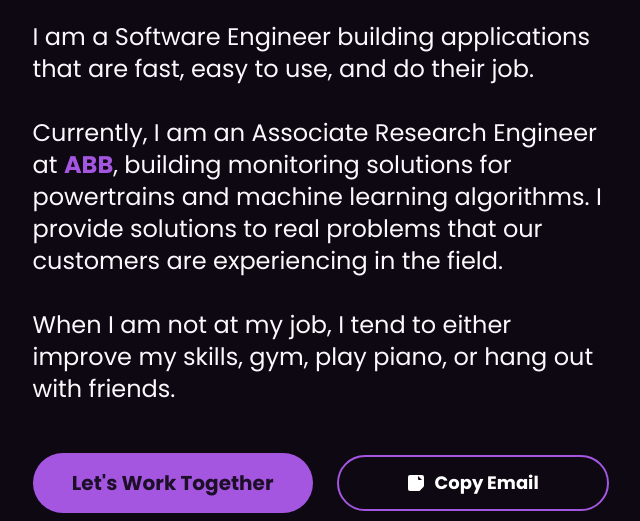
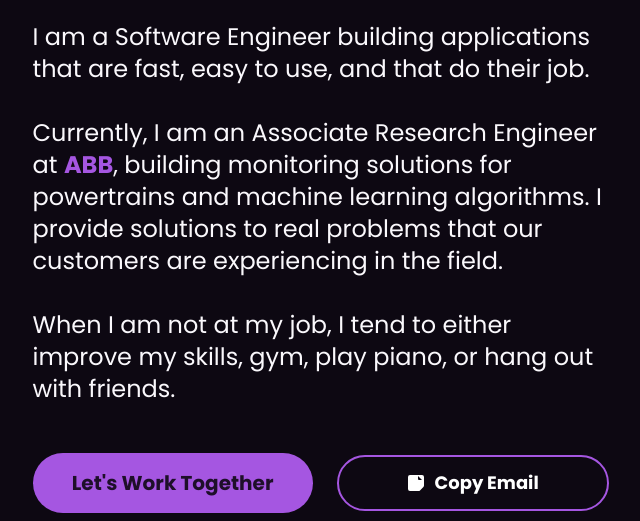
Before and after one commit to rikhall1515/portfolio_v2, an Astro site: page / in a window 1280 px wide. Shown: the part 279-800 px from the top of the page, without its empty margins (312-952 px from the left). Built offline with nearby package versions, Linux system fonts and the light colour scheme; Astro itself is replaced by a stand-in of ours.

Commit message:
fix: typo in about section

```diff
--- a/src/pages/index.astro
+++ b/src/pages/index.astro
@@ -118,7 +118,7 @@ const jobs = [
 			<div class="w-full max-w-[60rem] pxPage mx-auto flex flex-col">
 				<h2 class="capitalize tracking-wider w-fit mb-6" id="about-heading">About</h2>
 				<p class="max-w-[58ch] font-regular text-xl md:text-2xl mb-12">
-					I am a Software Engineer building applications that are fast, easy to use, and do their job.
+					I am a Software Engineer building applications that are fast, easy to use, and that do their job.
 					<br>
 					<br>
 					Currently, I am an Associate Research Engineer at <a class="text-primary font-bold transition-colors duration-150 ease-in-out hover:text-primary/80 focus:outline-none focus:ring-2 focus:ring-offset-2 focus:ring-accent focus:ring-offset-accent" href="https://global.abb/group/en/technology/corporate-research-centers/sweden" referrerpolicy="no-referrer" rel="noopener noreferrer">ABB</a>, building monitoring solutions for
```
